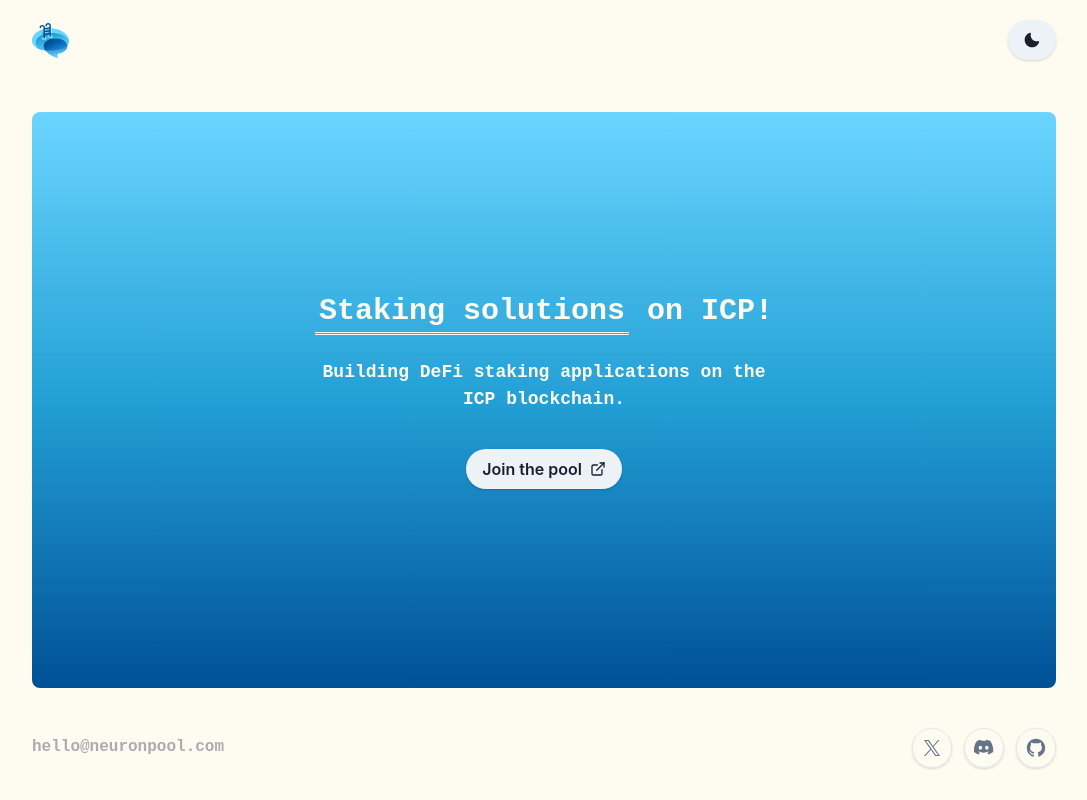
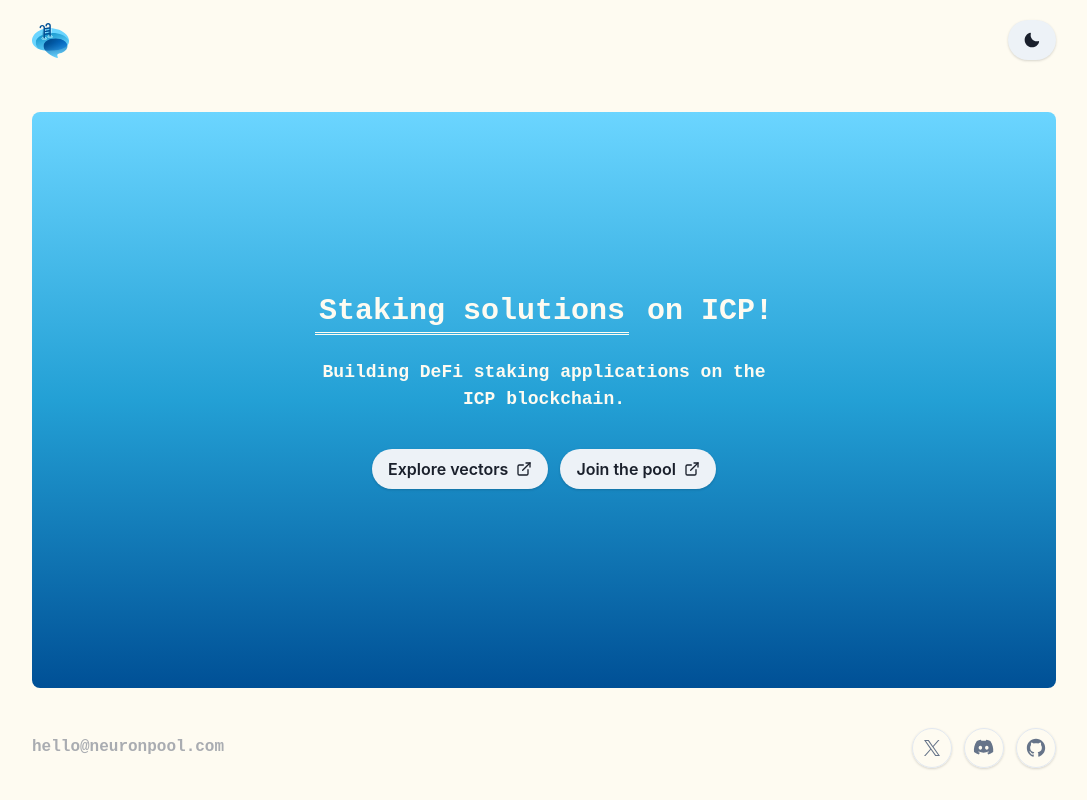
Before and after one commit to neuronpool-technologies/neuronpool_landing, a React (Create React App) app in the folder src/neuronpool_landing_frontend/: page / in a window 1280 px wide. Shown: the whole page, without its empty margins (96-1183 px from the left). Built offline with nearby package versions, Linux system fonts and the light colour scheme.

Commit message:
adding vector button

```diff
--- a/src/neuronpool_landing_frontend/src/App.jsx
+++ b/src/neuronpool_landing_frontend/src/App.jsx
@@ -97,7 +97,7 @@
                   gap={3}
                   direction={{ base: "column", md: "row" }}
                 >
-                  {/* <Button
+                  <Button
                     rounded="full"
                     boxShadow="base"
                     rightIcon={<ExternalLinkIcon />}
@@ -105,8 +105,8 @@
                     href="https://vectors.neuronpool.com/"
                     target="_blank"
                   >
-                    Create vectors
-                  </Button> */}
+                    Explore vectors
+                  </Button>
                   <Button
                     rounded="full"
                     boxShadow="base"
```
